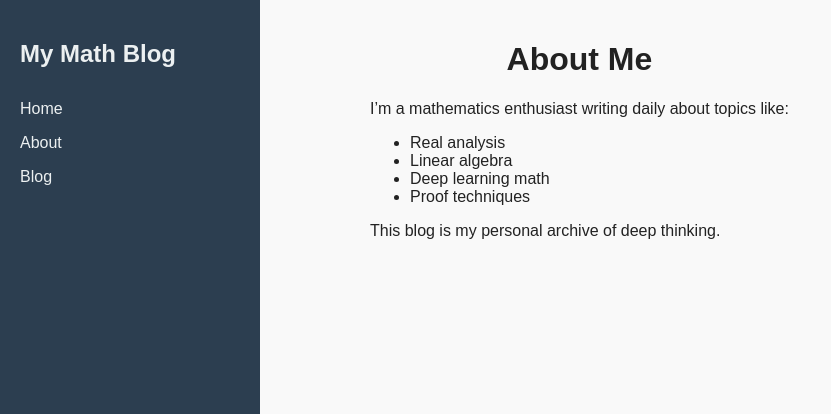
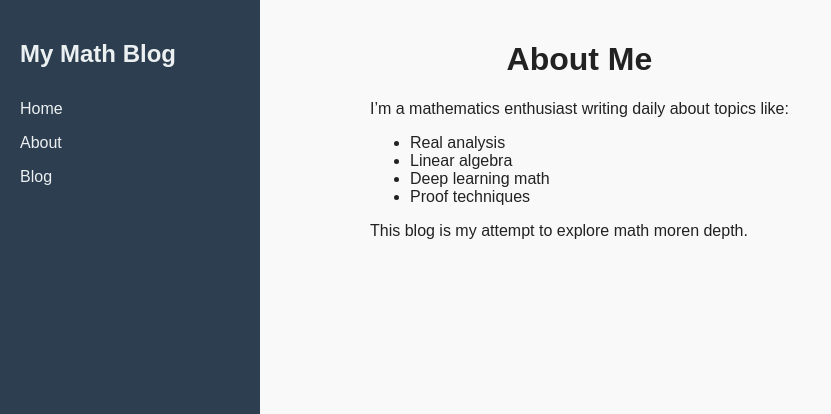
Before and after one commit to GitDisciplined/GitDisciplined.github.io, a Jekyll site: the page built from about.md, in a window 1280 px wide. Shown: the top 414 px of the page, without its empty margins (0-831 px from the left). Built offline with Jekyll 4.4.1, drawn with Linux system fonts in a browser that asks for light colours.

Commit message:
Update about.md

```diff
--- a/about.md
+++ b/about.md
@@ -12,4 +12,4 @@ I’m a mathematics enthusiast writing daily about topics like:
 - Deep learning math
 - Proof techniques
 
-This blog is my personal archive of deep thinking.
+This blog is my attempt to explore math moren depth.
```
